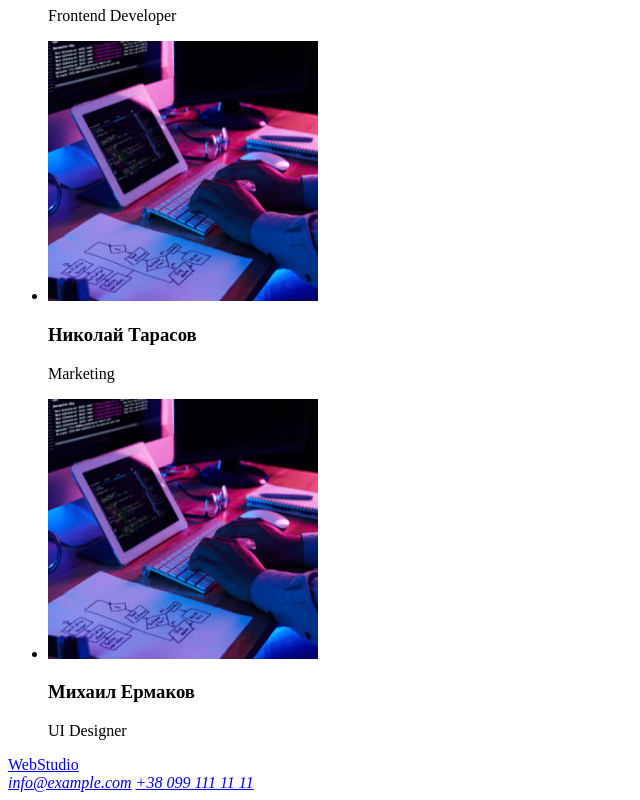
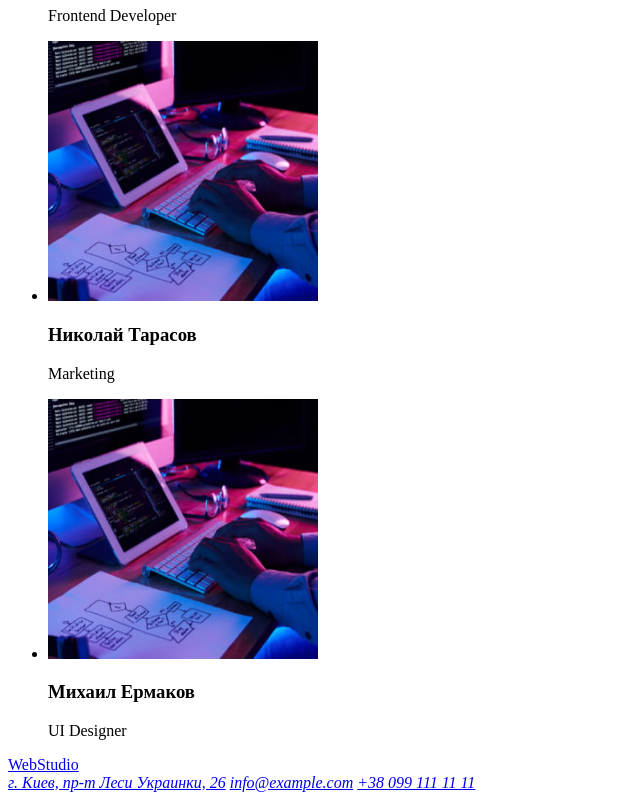
Before and after one commit to van-jule/goit-markup-hw-01, a plain HTML site: page index.html in a window 1280 px wide. Shown: the part 2277-3077 px from the top of the page, without its empty margins (0-640 px from the left). Drawn offline with Linux system fonts and the light colour scheme; files whose address does not match are found by name.

Commit message:
Исправляет ошибку в физ. адресе

```diff
--- a/index.html
+++ b/index.html
@@ -140,13 +140,9 @@
           href="https://goo.gl/maps/jdCn2PC4iJVRVPya7"
           target="_blank"
           rel="noreferrer noopener"
-          г.
-          Киев,
-          пр-т
-          Леси
-          Украинки,
-          26
-        ></a>
+        >
+          г. Киев, пр-т Леси Украинки, 26</a
+        >
         <a href="mailto:info@example.com">info@example.com</a>
         <a href="tel:+380991111111">+38 099 111 11 11</a>
       </address>
```
